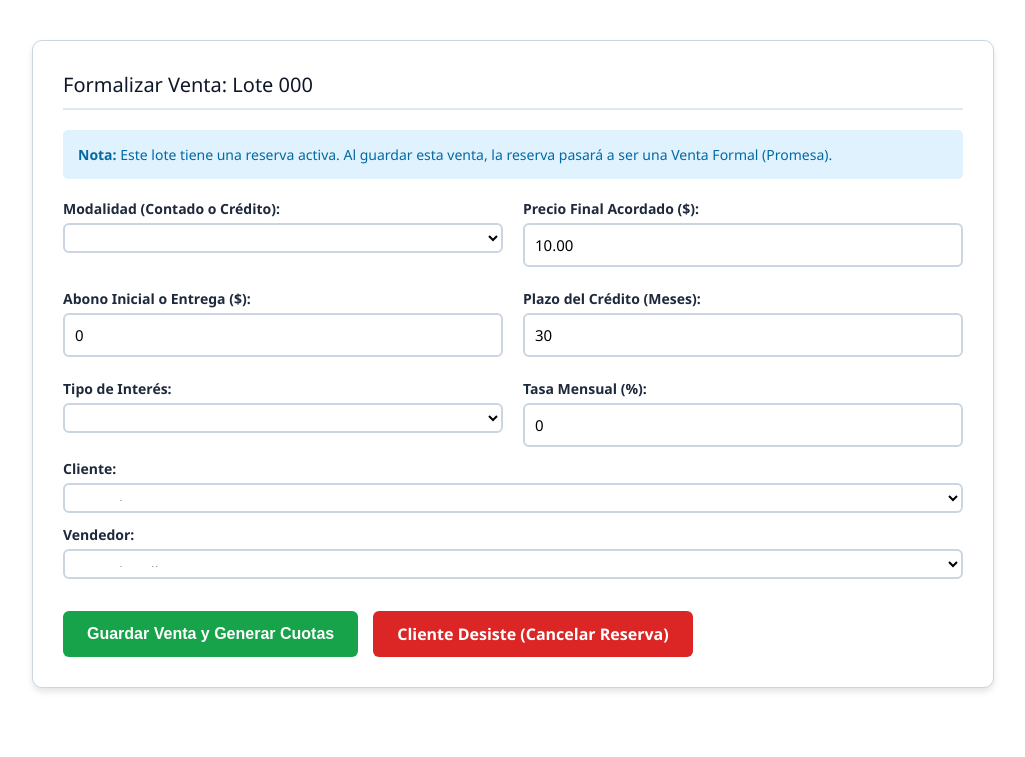
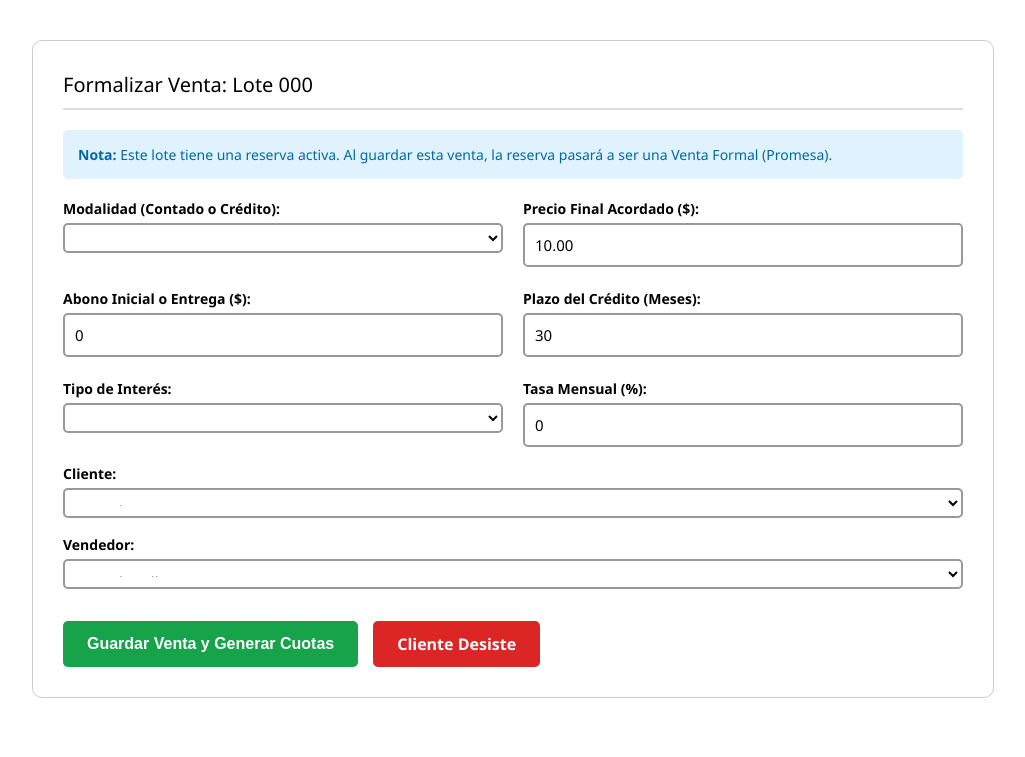
Before and after one commit to geovannybeltranbowen-crypto/inmoland-manager, a Django app: page /venta-final/1/ in a window 1280 px wide. Shown: the part 92-849 px from the top of the page, without its empty margins (127-1152 px from the left). Before the commit the page ends 784 px from the top, so only its background shows below. Run offline with Django 5.2, Linux system fonts and the light colour scheme; a user stored in the database is signed in; tables that the repository leaves empty hold one stand-in row (values such as "Sample post").

Commit message:
Forzar texto negro en formularios

```diff
--- a/core/templates/core/form_venta_final.html
+++ b/core/templates/core/form_venta_final.html
@@ -1,73 +1,64 @@
 {% extends "admin/base_site.html" %}
 {% block content %}
 <style>
-    /* Contenedor principal */
-    .form-container {
+    /* Forzar fondo blanco y texto negro en TODO el formulario */
+    .formulario-caja {
+        background-color: #ffffff !important;
+        color: #000000 !important;
+        padding: 30px;
         max-width: 900px;
         margin: 20px auto;
-        background: #ffffff;
-        padding: 30px;
         border-radius: 10px;
-        border: 1px solid #cbd5e1;
-        box-shadow: 0 4px 6px rgba(0,0,0,0.1);
-        color: #000000 !important; /* Forzar texto negro en todo el contenedor */
+        border: 1px solid #ccc;
     }
 
-    .form-container h1 {
-        color: #0f172a;
-        border-bottom: 2px solid #e2e8f0;
+    .formulario-caja h1 {
+        color: #000000 !important;
+        border-bottom: 2px solid #ddd;
         padding-bottom: 10px;
-        margin-bottom: 20px;
     }
 
-    /* Forzar que los inputs y selects tengan fondo blanco y texto negro */
-    .form-container input,
-    .form-container select {
+    /* Etiquetas (Cliente, Vendedor, etc) */
+    .formulario-caja label {
         color: #000000 !important;
-        background-color: #ffffff !important;
-        border: 2px solid #cbd5e1 !important;
-        padding: 10px !important;
-        border-radius: 6px;
-        width: 100%;
-        font-size: 15px;
-        box-sizing: border-box;
-    }
-
-    /* Cuando se hace clic en el campo, el borde se pone azul */
-    .form-container input:focus,
-    .form-container select:focus {
-        border-color: #2563eb !important;
-        outline: none;
-        box-shadow: 0 0 0 3px rgba(37, 99, 235, 0.2);
-    }
-
-    /* Etiquetas de los campos */
-    .form-container label {
-        color: #1e293b !important;
-        font-weight: 700;
+        font-weight: bold !important;
         font-size: 14px;
         margin-bottom: 5px;
         display: block;
     }
 
-    /* Espaciado entre filas */
-    .form-container p {
+    /* Cajas de texto y desplegables */
+    .formulario-caja input,
+    .formulario-caja select,
+    .formulario-caja option {
+        background-color: #ffffff !important;
+        color: #000000 !important;
+        border: 2px solid #999 !important;
+        padding: 10px !important;
+        font-size: 15px !important;
+        width: 100%;
+        box-sizing: border-box;
+        border-radius: 5px;
+    }
+
+    /* Cuando haces clic en el desplegable */
+    .formulario-caja select:focus {
+        border-color: #2563eb !important;
+        outline: none;
+    }
+
+    .formulario-caja p {
         margin-bottom: 15px;
     }
 
-    /* Ajuste para el grid */
-    .grid-2 {
+    .fila-doble {
         display: grid;
         grid-template-columns: 1fr 1fr;
         gap: 20px;
     }
-    .grid-full {
-        grid-column: span 2;
-        margin-top: 10px;
-    }
 </style>
 
-<div class="form-container">
+<div class="formulario-caja">
     <h1>Formalizar Venta: Lote {{ lot.number }}</h1>
 
     {% if es_reserva %}
@@ -83,8 +74,7 @@
     <form method="post">
         {% csrf_token %}
 
-        <!-- Bloque de 2 columnas para los datos numéricos y de modalidad -->
-        <div class="grid-2">
+        <div class="fila-doble">
             <div>{{ form.sale_type.label_tag }} {{ form.sale_type }}</div>
             <div>{{ form.final_price.label_tag }} {{ form.final_price }}</div>
 
@@ -95,24 +85,24 @@
             <div>{{ form.monthly_interest_rate.label_tag }} {{ form.monthly_interest_rate }}</div>
         </div>
 
-        <!-- Cliente y Vendedor ocupan una fila completa para que se lean bien -->
-        <div class="grid-full">
+        <div style="margin-top: 15px;">
             {{ form.client.label_tag }}
             {{ form.client }}
         </div>
-        <div class="grid-full">
+
+        <div style="margin-top: 15px;">
             {{ form.seller.label_tag }}
             {{ form.seller }}
         </div>
 
-        <div style="margin-top: 30px; display: flex; gap: 15px; flex-wrap: wrap;">
-            <button type="submit" style="background: #16a34a; color: white; padding: 12px 24px; border: none; border-radius: 6px; cursor: pointer; font-size: 16px; font-weight: bold;">
+        <div style="margin-top: 30px; display: flex; gap: 15px;">
+            <button type="submit" style="background: #16a34a; color: white; padding: 12px 24px; border: none; border-radius: 5px; cursor: pointer; font-size: 16px; font-weight: bold;">
                 Guardar Venta y Generar Cuotas
             </button>
 
             {% if es_reserva %}
-                <a href="{% url 'desistir_reserva' lot.id %}" onclick="return confirm('¿Seguro que el cliente desiste? El lote volverá a estar Disponible.')" style="background: #dc2626; color: white; padding: 12px 24px; border-radius: 6px; text-decoration: none; font-size: 16px; font-weight: bold;">
-                    Cliente Desiste (Cancelar Reserva)
+                <a href="{% url 'desistir_reserva' lot.id %}" onclick="return confirm('¿Seguro que el cliente desiste?')" style="background: #dc2626; color: white; padding: 12px 24px; border-radius: 5px; text-decoration: none; font-size: 16px; font-weight: bold;">
+                    Cliente Desiste
                 </a>
             {% endif %}
         </div>
```
Also changed, not shown: core/templates/core/from_reserva.html (+7 -8 lines).
